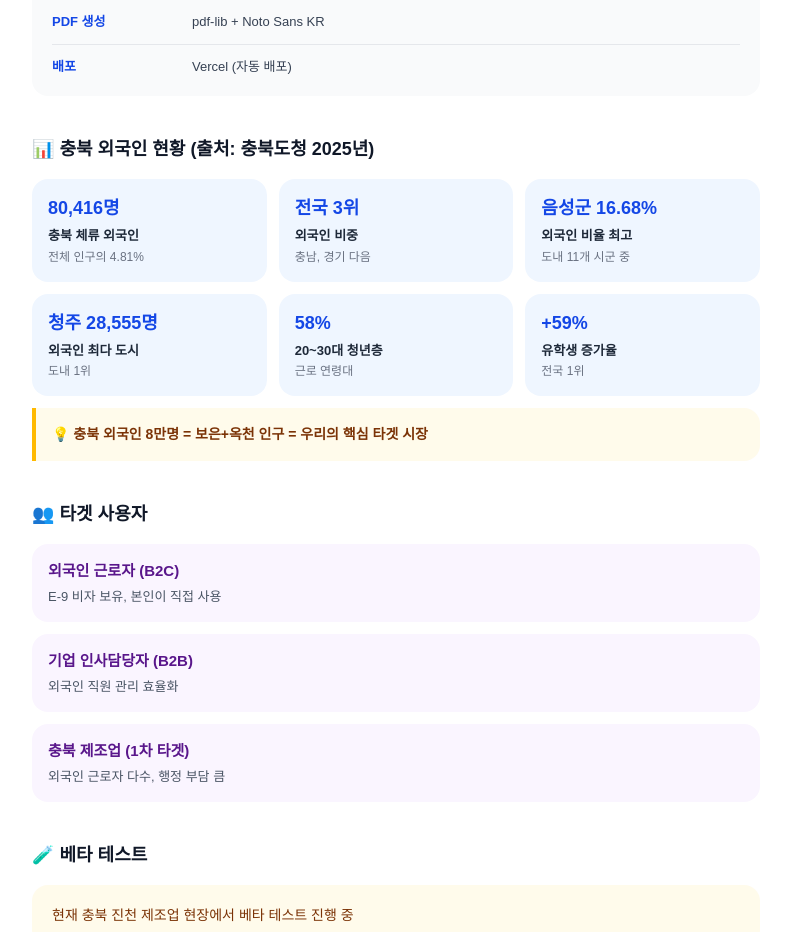
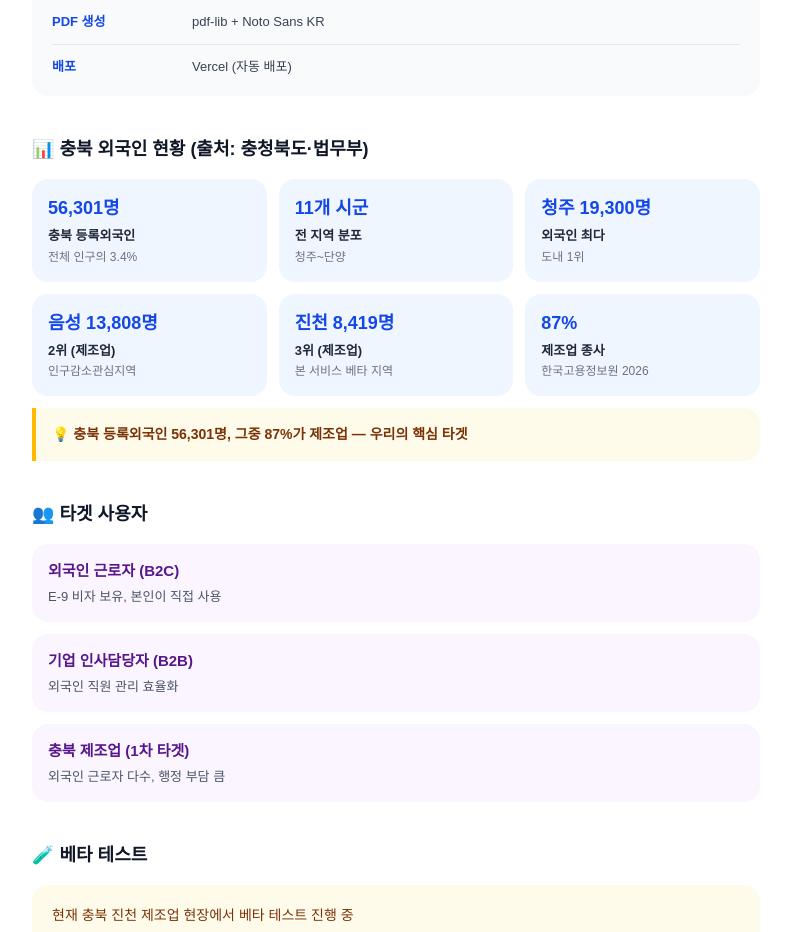
Before and after one commit to leesoyeol1213-glitch/immigration-helper, a Next.js app: page /about in a window 1280 px wide. Shown: the part 1680-2612 px from the top of the page, without its empty margins (244-1035 px from the left). Built offline with nearby package versions, Linux system fonts and the light colour scheme.

Commit message:
fix: 충북 외국인 수 통일 (등록외국인 56,301, about↔stats 일치) + about 충북통계 실데이터로 정정

```diff
--- a/app/about/page.tsx
+++ b/app/about/page.tsx
@@ -10,16 +10,16 @@ const TEXTS: Record<Lang, any> = {
     badge: "📋 About",
     title: "서류도우미가 무엇인가요?",
     subtitle: "외국인 근로자를 위한 AI 기반 행정서류 작성 도우미입니다",
-    chungbukTitle: "📊 충북 외국인 현황 (출처: 충북도청 2025년)",
+    chungbukTitle: "📊 충북 외국인 현황 (출처: 충청북도·법무부)",
     chungbukStats: [
-      { value: "80,416명", label: "충북 체류 외국인", subLabel: "전체 인구의 4.81%" },
-      { value: "전국 3위", label: "외국인 비중", subLabel: "충남, 경기 다음" },
-      { value: "음성군 16.68%", label: "외국인 비율 최고", subLabel: "도내 11개 시군 중" },
-      { value: "청주 28,555명", label: "외국인 최다 도시", subLabel: "도내 1위" },
-      { value: "58%", label: "20~30대 청년층", subLabel: "근로 연령대" },
-      { value: "+59%", label: "유학생 증가율", subLabel: "전국 1위" },
+      { value: "56,301명", label: "충북 등록외국인", subLabel: "전체 인구의 3.4%" },
+      { value: "11개 시군", label: "전 지역 분포", subLabel: "청주~단양" },
+      { value: "청주 19,300명", label: "외국인 최다", subLabel: "도내 1위" },
+      { value: "음성 13,808명", label: "2위 (제조업)", subLabel: "인구감소관심지역" },
+      { value: "진천 8,419명", label: "3위 (제조업)", subLabel: "본 서비스 베타 지역" },
+      { value: "87%", label: "제조업 종사", subLabel: "한국고용정보원 2026" },
     ],
-    chungbukInsight: "💡 충북 외국인 8만명 = 보은+옥천 인구 = 우리의 핵심 타겟 시장",
+    chungbukInsight: "💡 충북 등록외국인 56,301명, 그중 87%가 제조업 — 우리의 핵심 타겟",
     problemTitle: "🎯 해결하려는 문제",
     problems: [
       "외국인 근로자는 한국어 행정 용어가 어렵습니다",
```
